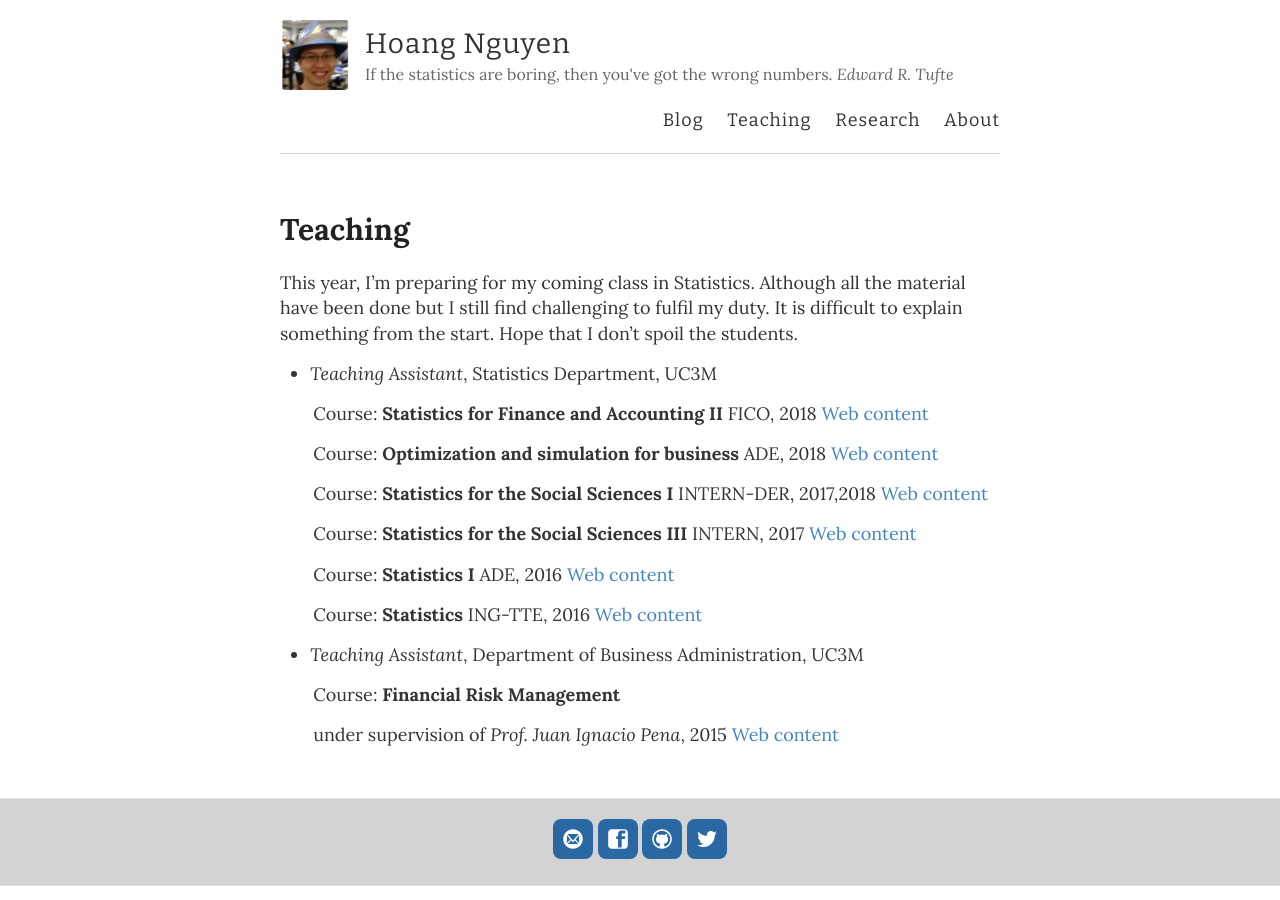
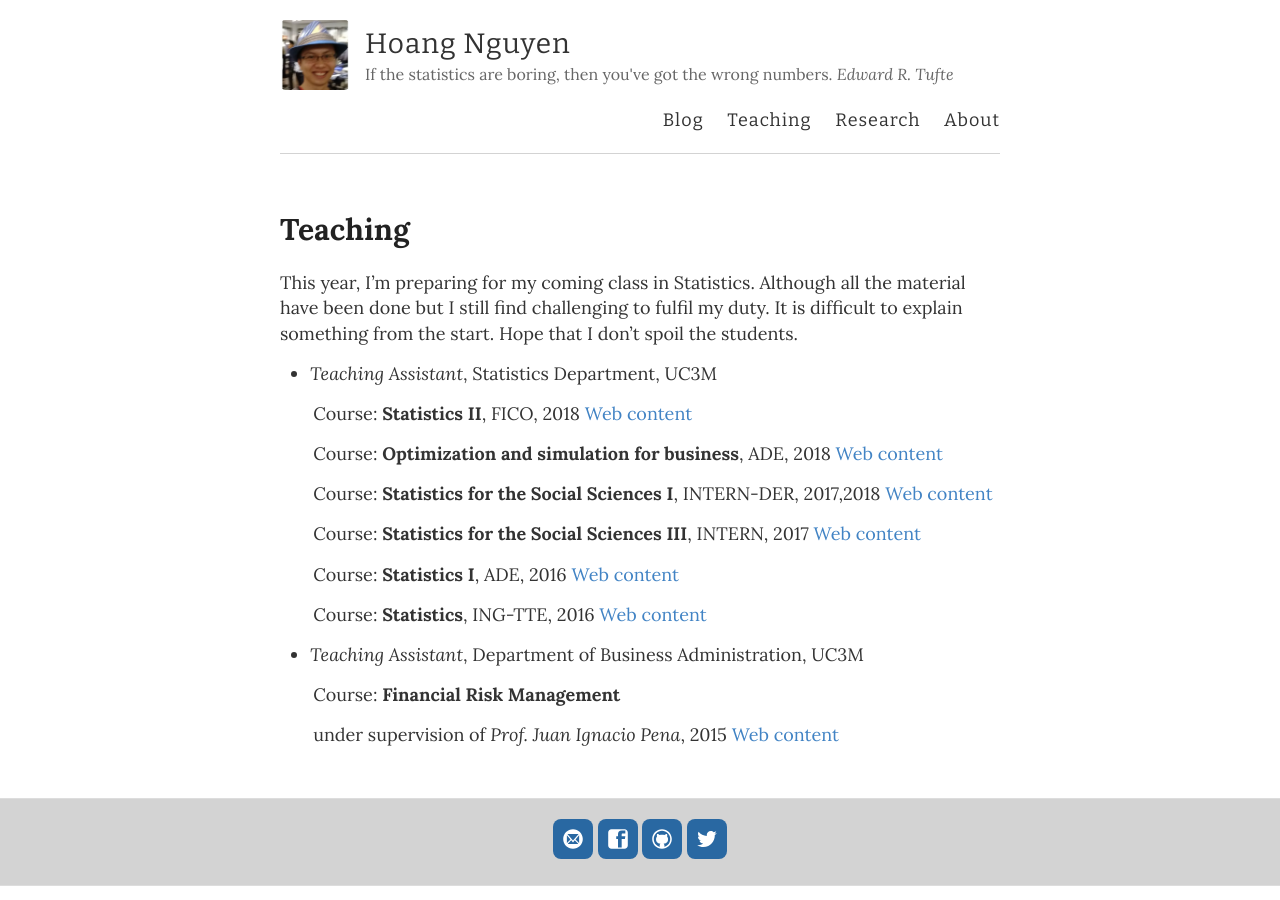
Before and after one commit to hoanguc3m/hoanguc3m.github.io, a Jekyll site: the page built from teaching.md, in a window 1280 px wide. Built offline with Jekyll 4.4.1, drawn with Linux system fonts in a browser that asks for light colours; nearby versions of some CDN libraries.

```diff
--- a/teaching.md
+++ b/teaching.md
@@ -9,17 +9,17 @@ It is difficult to explain something from the start. Hope that I don't spoil the
 
 * *Teaching Assistant*, Statistics Department, UC3M
 
-&nbsp;&nbsp;&nbsp;&nbsp;&nbsp;&nbsp;  Course: **Statistics for Finance and Accounting II** FICO, 2018 [Web content](https://aplicaciones.uc3m.es/cpa/generaFicha?est=201&asig=13749&idioma=2&anio=2018)
+&nbsp;&nbsp;&nbsp;&nbsp;&nbsp;&nbsp;  Course: **Statistics II**, FICO, 2018 [Web content](https://aplicaciones.uc3m.es/cpa/generaFicha?est=201&asig=13749&idioma=2&anio=2018)
 
-&nbsp;&nbsp;&nbsp;&nbsp;&nbsp;&nbsp;  Course: **Optimization and simulation for business** ADE, 2018 [Web content](https://aplicaciones.uc3m.es/cpa/generaFicha?est=204&asig=13184&idioma=2&anio=2017)
+&nbsp;&nbsp;&nbsp;&nbsp;&nbsp;&nbsp;  Course: **Optimization and simulation for business**, ADE, 2018 [Web content](https://aplicaciones.uc3m.es/cpa/generaFicha?est=204&asig=13184&idioma=2&anio=2017)
 
-&nbsp;&nbsp;&nbsp;&nbsp;&nbsp;&nbsp;  Course: **Statistics for the Social Sciences I** INTERN-DER, 2017,2018 [Web content](http://halweb.uc3m.es/esp/Personal/personas/mwiper/docencia/English/Socsci/apuntes2.html)
+&nbsp;&nbsp;&nbsp;&nbsp;&nbsp;&nbsp;  Course: **Statistics for the Social Sciences I**, INTERN-DER, 2017,2018 [Web content](http://halweb.uc3m.es/esp/Personal/personas/mwiper/docencia/English/Socsci/apuntes2.html)
 
-&nbsp;&nbsp;&nbsp;&nbsp;&nbsp;&nbsp;  Course: **Statistics for the Social Sciences III** INTERN, 2017 [Web content](http://www3.uc3m.es/reina/Fichas/Idioma_2/320.16630.html)
+&nbsp;&nbsp;&nbsp;&nbsp;&nbsp;&nbsp;  Course: **Statistics for the Social Sciences III**, INTERN, 2017 [Web content](http://www3.uc3m.es/reina/Fichas/Idioma_2/320.16630.html)
 
-&nbsp;&nbsp;&nbsp;&nbsp;&nbsp;&nbsp;  Course: **Statistics I** ADE, 2016 [Web content](http://www.est.uc3m.es/esp/nueva_docencia/comp_col_get/lade/estadistica_I/doc_generica/doc_generica.html)
+&nbsp;&nbsp;&nbsp;&nbsp;&nbsp;&nbsp;  Course: **Statistics I**, ADE, 2016 [Web content](http://www.est.uc3m.es/esp/nueva_docencia/comp_col_get/lade/estadistica_I/doc_generica/doc_generica.html)
 
-&nbsp;&nbsp;&nbsp;&nbsp;&nbsp;&nbsp;  Course: **Statistics** ING-TTE, 2016 [Web content](http://www.est.uc3m.es/esp/nueva_docencia/leganes/ing_tec_teleco_todas/estadistica/ingles/principal.html)
+&nbsp;&nbsp;&nbsp;&nbsp;&nbsp;&nbsp;  Course: **Statistics**, ING-TTE, 2016 [Web content](http://www.est.uc3m.es/esp/nueva_docencia/leganes/ing_tec_teleco_todas/estadistica/ingles/principal.html)
 
 * *Teaching Assistant*, Department of Business Administration, UC3M
 
```
Also changed, not shown: research.md (+5 -2 lines).
